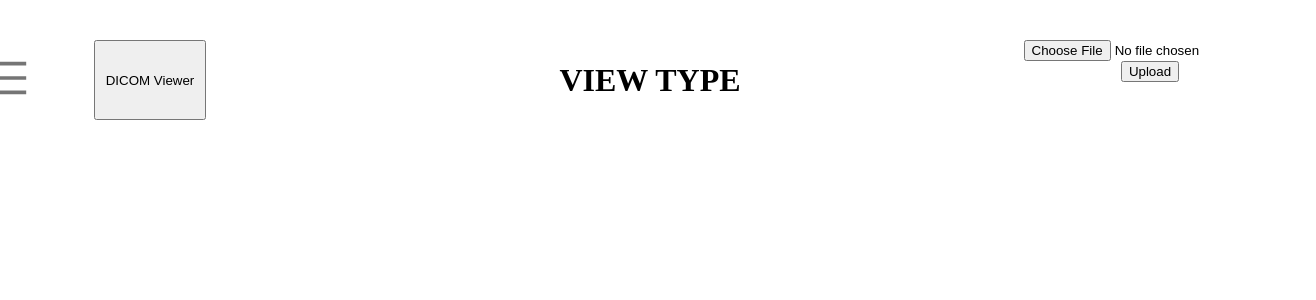
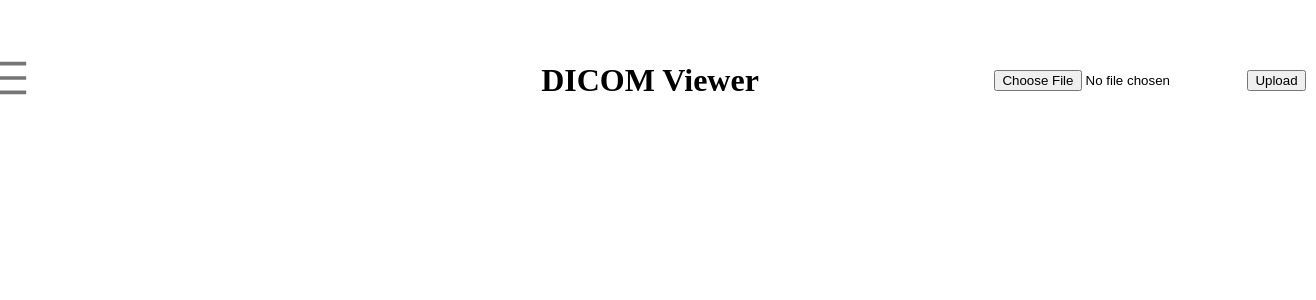
Before and after one commit to ariabrams65/DicomViewer3D, a React (Vite) app in the folder react-client/: page / in a window 1280 px wide. Shown: the top 300 px of the page, 1316 px wide, since content can reach past the window. Built offline with nearby package versions, Linux system fonts and the light colour scheme; the HTML template or start-up script is replaced by a standard one.

Commit message:
removed extra buttons and non-funcitonal ui components

```diff
--- a/react-client/src/components/Sidebar.jsx
+++ b/react-client/src/components/Sidebar.jsx
@@ -44,7 +44,7 @@ export default function TemporaryDrawer() {
   const DrawerList = (
     <Box sx={{ width: 600}} role="presentation" >
       <List>
-        <ListItemButton onClick={handleClick} style={{minHeight: '150px', backgroundColor:"lightblue"}}>
+        {/* <ListItemButton onClick={handleClick} style={{minHeight: '150px', backgroundColor:"lightblue"}}>
           <ListItemText className="centered" primaryTypographyProps={{fontSize: '35px'}} primary="View Types" />
           {subopen ? <ExpandLess /> : <ExpandMore />}
         </ListItemButton>
@@ -68,7 +68,7 @@ export default function TemporaryDrawer() {
             <ListItemButton style={{minHeight: '150px', backgroundColor:'lightblue'}}>
               <ListItemText className="centered" primaryTypographyProps={{fontSize: '35px'}} primary={"Settings"} />
             </ListItemButton>
-          </ListItem>
+          </ListItem> */}
           <ListItem key={"Help"} disablePadding>
             <ListItemButton style={{minHeight: '150px', backgroundColor:'lightblue'}} onClick={helpUp}>
               <ListItemText className="centered" primaryTypographyProps={{fontSize: '35px'}} primary={"Help"} />
--- a/react-client/src/components/Toolbar.jsx
+++ b/react-client/src/components/Toolbar.jsx
@@ -47,9 +47,9 @@ function Toolbar({ setIDName, setUploadSuccess }) { // Receive props
             <div className='side'>
                 <TemporaryDrawer />
             </div>
-            <button className='left'>DICOM Viewer</button>
-            <h1 className='toolbar'>VIEW TYPE</h1>
-            <form ref={formRef} onSubmit={handleSubmit}
+            {/* <button className='left'>DICOM Viewer</button> */}
+            <h1 className='toolbar'>DICOM Viewer</h1>
+            <form className='right' ref={formRef} onSubmit={handleSubmit}
                 id="upload" action="/api/upload" method="post" encType="multipart/form-data">
                 <input type="file" name="dicom" />
                 <button type="submit">Upload</button>
```
